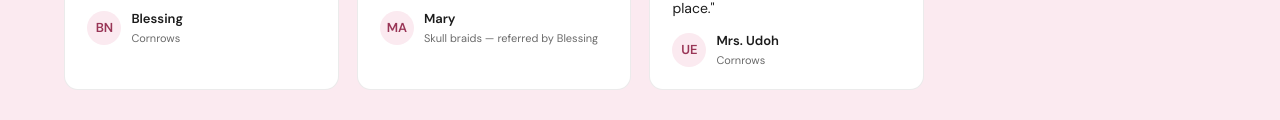
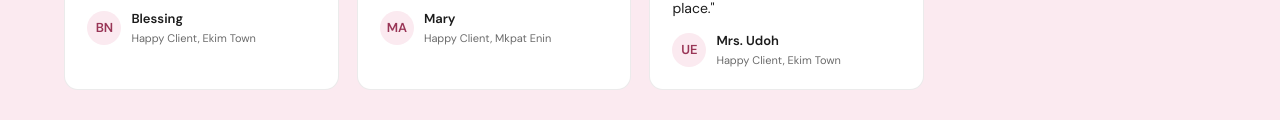
Before and after one commit to sirmos/babesandbabies, a plain HTML site: page index.html in a window 1280 px wide. Shown: the part 5829-5949 px from the top of the page. Drawn offline with nearby package versions, Linux system fonts and the light colour scheme.

Commit message:
Update reviewer labels to Happy Client instead of hair styles

```diff
--- a/index.html
+++ b/index.html
@@ -479,17 +479,17 @@
     <div class="review-card">
       <div class="stars">★★★★★</div>
       <p class="review-text">"I got cornrows done here and I was really happy with how it turned out. The place is neat and the ladies are friendly. I've already told my friend about it!"</p>
-      <div class="reviewer"><div class="reviewer-avatar">BN</div><div><div class="reviewer-name">Blessing</div><div class="reviewer-label">Cornrows</div></div></div>
+      <div class="reviewer"><div class="reviewer-avatar">BN</div><div><div class="reviewer-name">Blessing</div><div class="reviewer-label">Happy Client, Ekim Town</div></div></div>
     </div>
     <div class="review-card">
       <div class="stars">★★★★★</div>
       <p class="review-text">"Blessing referred me here and I'm so glad she did. I got skull braids and they came out really well. I love it. I'll definitely be coming back."</p>
-      <div class="reviewer"><div class="reviewer-avatar">MA</div><div><div class="reviewer-name">Mary</div><div class="reviewer-label">Skull braids — referred by Blessing</div></div></div>
+      <div class="reviewer"><div class="reviewer-avatar">MA</div><div><div class="reviewer-name">Mary</div><div class="reviewer-label">Happy Client, Mkpat Enin</div></div></div>
     </div>
     <div class="review-card">
       <div class="stars">★★★★★</div>
       <p class="review-text">"They did my cornrows and it looked so beautiful. Everyone was asking me where I did my hair. The work was clean and the price was very fair. I'm happy I found this place."</p>
-      <div class="reviewer"><div class="reviewer-avatar">UE</div><div><div class="reviewer-name">Mrs. Udoh</div><div class="reviewer-label">Cornrows</div></div></div>
+      <div class="reviewer"><div class="reviewer-avatar">UE</div><div><div class="reviewer-name">Mrs. Udoh</div><div class="reviewer-label">Happy Client, Ekim Town</div></div></div>
     </div>
   </div>
 </section>
```
